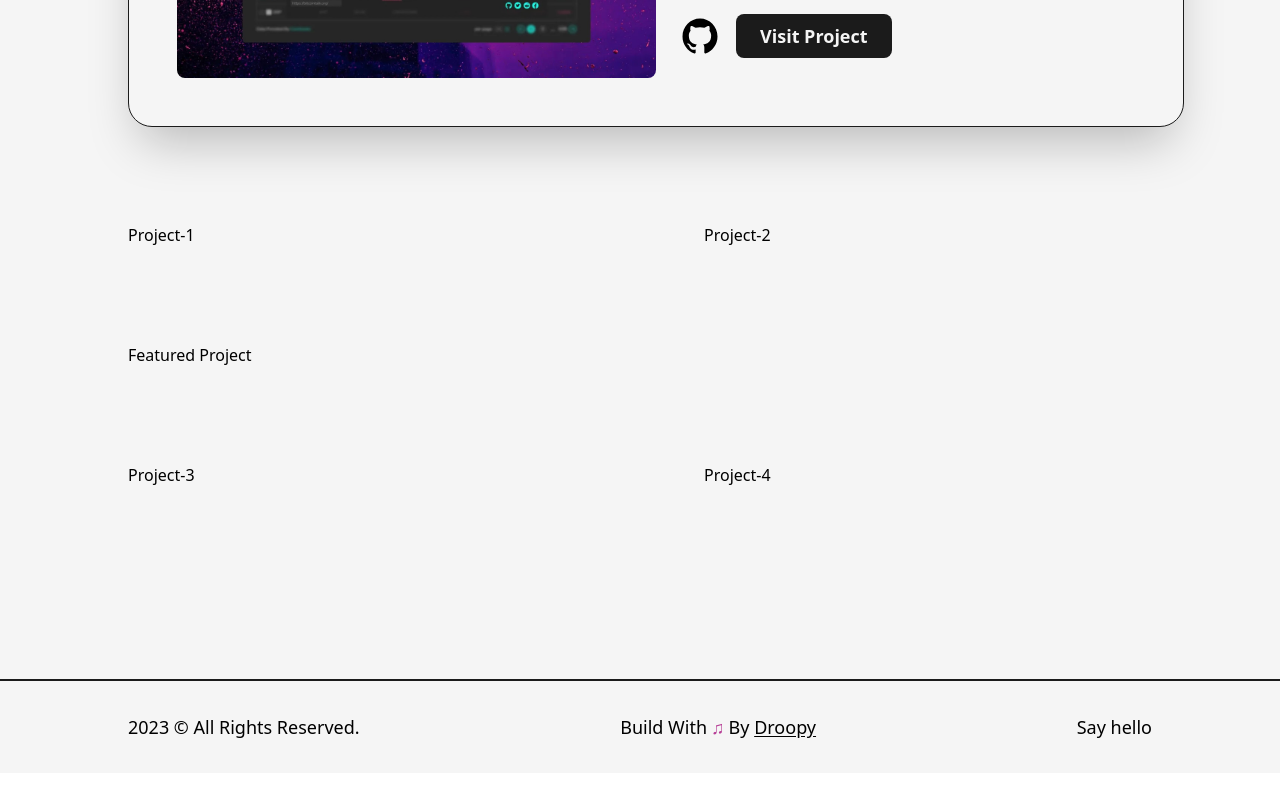
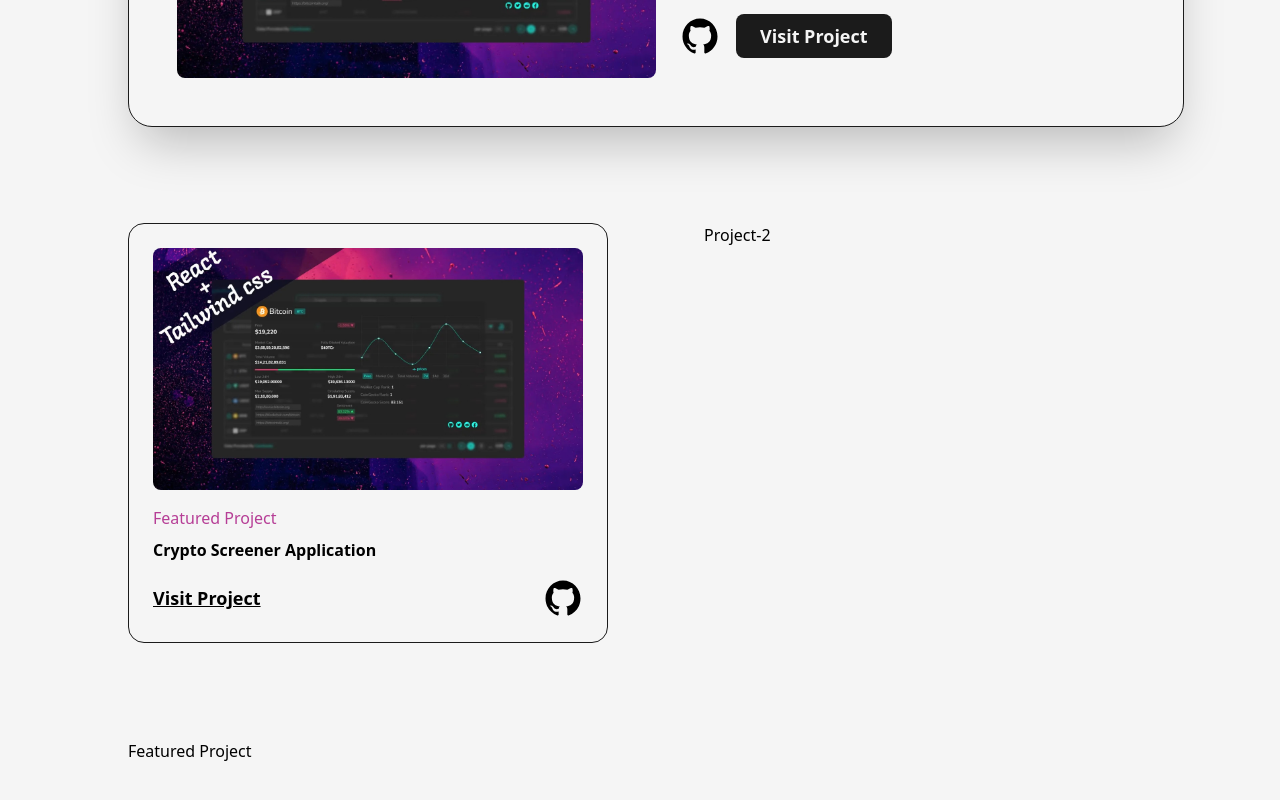
Before and after one commit to Alejandrozf23/developer-portafolio, a Next.js app: page /projects in a window 1280 px wide. Shown: the part 664-1464 px from the top of the page. Before the commit the page ends 1437 px from the top, so only its background shows below. Built offline with nearby package versions, Linux system fonts and the light colour scheme.

Commit message:
Create Project constant at project page

```diff
--- a/src/pages/projects.js
+++ b/src/pages/projects.js
@@ -30,6 +30,28 @@
     )
 }
 
+const Project = ({title, type, img, link, github}) => {
+    return(
+        <article className="w-full flex flex-col items-center justify-center rounded-2xl border border-solid border-dark bg-light p-6 relative">
+            <Link href={link} target="_blank" className="w-full cursor-pointer overflow-hidden rounded-lg">
+                <Image src={img} alt={title} className="w-full h-auto"/>
+            </Link>
+            <div className="w-full flex flex-col items-start justify-between mt-4">
+                <span className="text-primary font-medium text-x1">{type}</span>
+                <Link href={link} target="_blank" className="hover:underline underline-offset-2">
+                    <h2 className="my-2 w-full text-left text-3x1 font-bold">{title}</h2>
+                </Link>
+                <div className="w-full mt-2 flex items-center justify-between">
+                    <Link href={link} target="_blank" className="text-lg font-semibold underline">Visit Project</Link>
+                    <Link href={github} target="_blank" className="w-10">
+                        <GithubIcon/>{" "}
+                    </Link>
+                </div>
+            </div>
+        </article>
+    )
+}
+
 const projects = () => {
     return(
         <>
@@ -52,7 +74,11 @@
                                     img={project1}/>
                             </div>
                             <div className=" col-span-6">
-                                Project-1
+                            <Project title="Crypto Screener Application"
+                                    link="/"
+                                    github="/"
+                                    type="Featured Project"
+                                    img={project1}/>
                             </div>
                             <div className=" col-span-6">
                                 Project-2
```
